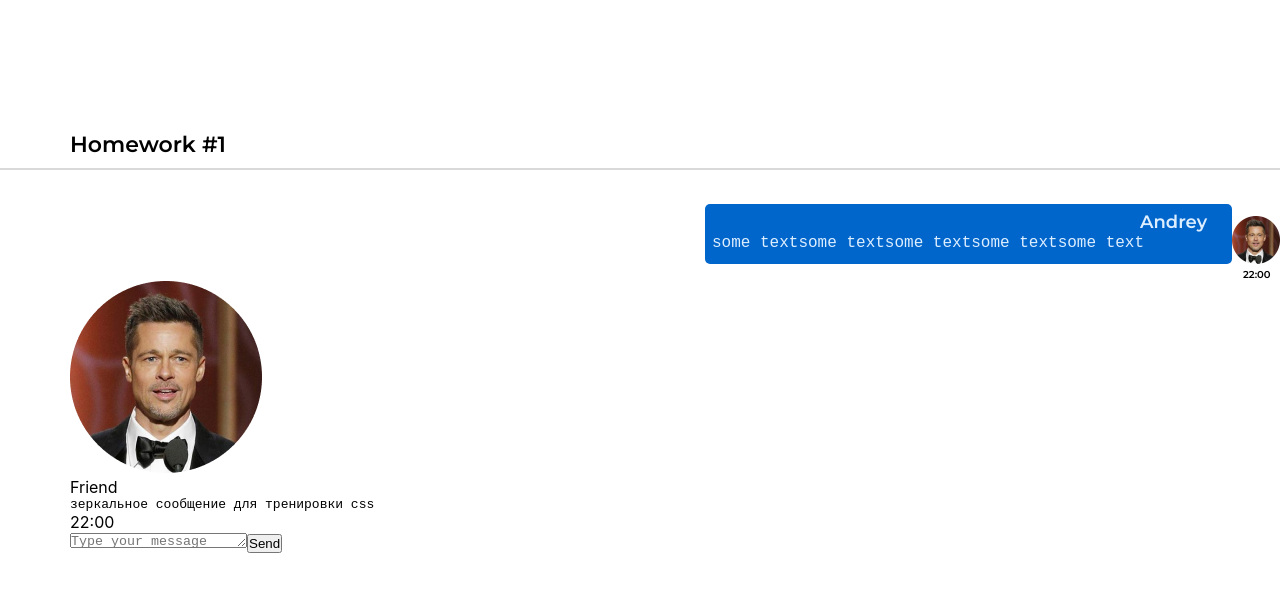
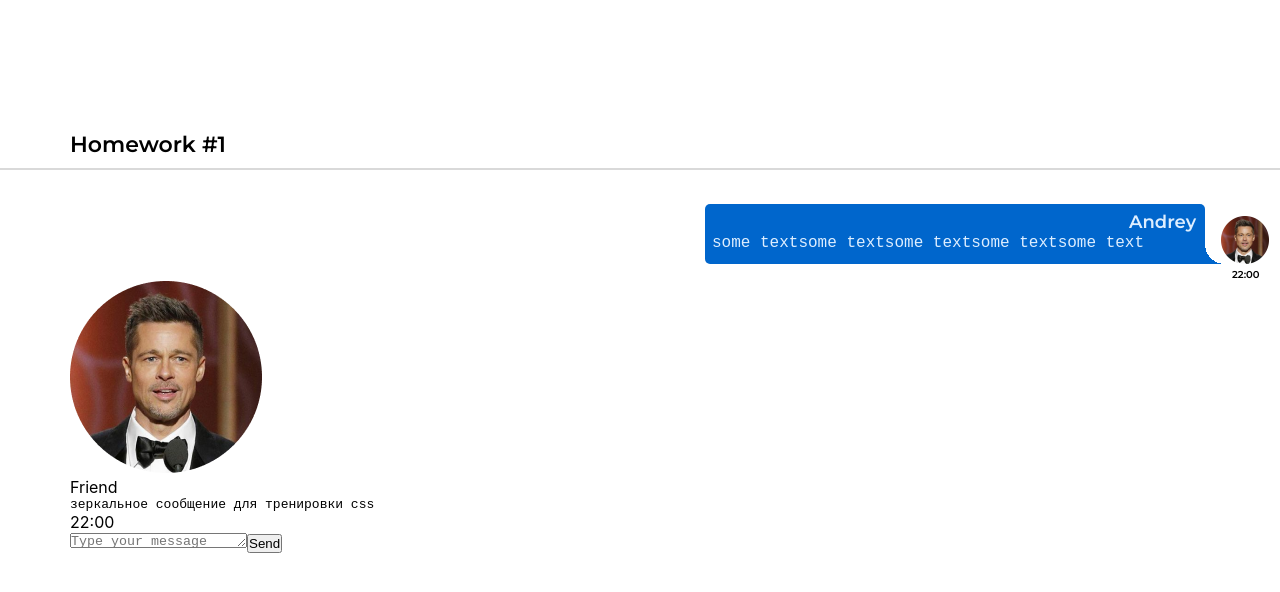
Before and after one commit to AndreyZaytsev90/IT-INC-autocheck, a React (Create React App) app in the folder hw-autocheck/: page / in a window 1280 px wide. Shown: the top 592 px of the page. Built offline with nearby package versions, Linux system fonts and the light colour scheme.

Commit message:
Update file

```diff
--- a/hw-autocheck/src/s2-homeworks/hw01/message/Message.module.css
+++ b/hw-autocheck/src/s2-homeworks/hw01/message/Message.module.css
@@ -13,25 +13,34 @@
     width: 48px;
     height: 48px;
     margin-top: 12px;
+    margin-left: 16px;
 }
 
 .text {
-    width: 527px;
-    min-height: 60px;
+    width: 500px;
+    height: 60px;
     background: #0066CC;
-    border-radius: 5px;
+    border-radius: 5px 5px 0 5px;
     color: #DDEEFF;
     padding: 7px 25px 7px 7px;
 }
 
 .text:after {
-
+    content: "";
+    bottom: 0;
+    right: 100%;
+    display: block;
+    width: 20px;
+    height: 20px;
+   margin-left: 493px;
+    margin-top: -9px;
+    background: radial-gradient(40px at top right, transparent 50%, rgba(0, 102, 204) 0) no-repeat right bottom;
 }
 
 .name {
     font-weight: 600;
     font-size: 18px;
-    margin-left: 428px;
+    margin-left: 417px;
 }
 
 .messageText {
@@ -45,6 +54,6 @@
     font-size: 10px;
     line-height: 12px;
     color: #000000;
-    margin-left: 538px;
+    margin-left: 527px;
     margin-top: 5px;
 }
```
